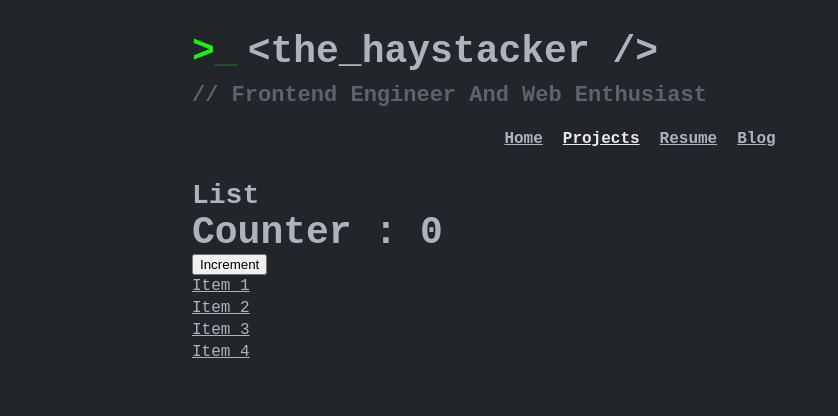
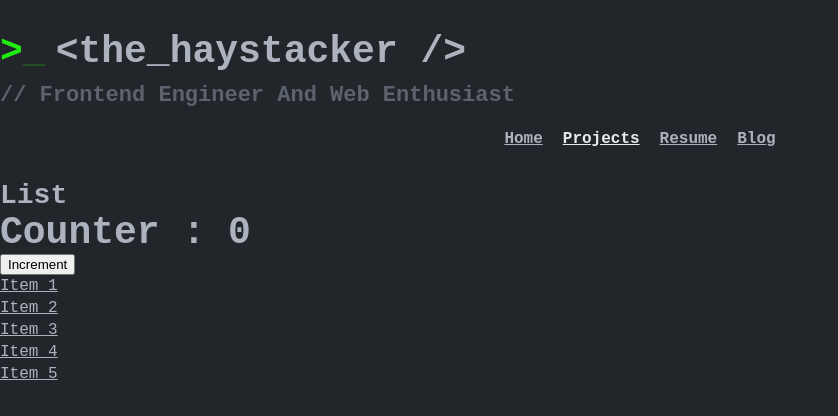
Before and after one commit to thehaystacker/thehaystacker, a React app: page /projects in a window 1280 px wide. Shown: the top 416 px of the page, without its empty margins (0-838 px from the left). Built offline with nearby package versions, Linux system fonts and the light colour scheme.

Commit message:
asyncComponent

```diff
--- a/src/App.js
+++ b/src/App.js
@@ -1,17 +1,21 @@
 import React from "react";
-import { BrowserRouter, Switch, Route } from "react-router-dom";
+import {createBrowserHistory} from 'history';
+import { Router, Switch, Route } from "react-router-dom";
+import asyncComponent from "./components/HOC/asyncComponent";
 import "./scss/app.scss";
 
-import Home from "./components/Home/Home";
-import Projects from "./components/Projects/Projects";
-import Resume from "./components/Resume/Resume";
-import Blog from "./components/Blog/Blog";
-import Garage from "./components/Garage/Garage";
-import Page404 from "./components/Page404/Page404";
+import Home from './components/Home/Home';
+const Projects = asyncComponent(() => import('./components/Projects/Projects'));
+const Resume = asyncComponent(() => import('./components/Resume/Resume'));
+const Blog = asyncComponent(() => import('./components/Blog/Blog'));
+const Garage = asyncComponent(() => import('./components/Garage/Garage'));
+const Page404 = asyncComponent(() => import('./components/Page404/Page404'));
+
+const history = createBrowserHistory();
 
 function App() {
   return (
-    <BrowserRouter>
+    <Router history={history}>
       <Switch>
         <Route path="/" exact component={Home} />
         <Route path="/projects" component={Projects} />
@@ -20,7 +24,7 @@
         <Route path="/garage" component={Garage} />
         <Route component={Page404} />
       </Switch>
-    </BrowserRouter>
+    </Router>
   );
 }
 
--- /dev/null
+++ b/src/components/HOC/asyncComponent.js
@@ -0,0 +1,23 @@
+import React, { Component } from "react";
+
+const asyncComponent = importComponent => {
+  return class extends Component {
+    state = {
+      component: null
+    }
+
+    componentDidMount = () => {
+      importComponent().then(cmp => {
+        this.setState({component: cmp.default})
+      })
+    }
+
+    render () {
+      const C = this.state.component;
+
+      return C ? <C {...this.props} /> : null;
+    }
+  }
+}
+
+export default asyncComponent;
--- a/src/components/Projects/List.js
+++ b/src/components/Projects/List.js
@@ -20,6 +20,15 @@
     let { pathname } = this.props.location;
     let { isExact } = this.props.match;
 
+    const projectLinks = [];
+    for (let i = 1; i <= 5; i++) {
+      projectLinks.push(
+        <li key={i}>
+          <NavLink to={`${pathname}/view/${i}`}>Item {`${i}`}</NavLink>
+        </li>
+      );
+    }
+
     return (
       <div
         className="thr-projects"
@@ -32,20 +41,7 @@
           Increment
         </button>
 
-        <ul>
-          <li>
-            <NavLink to={`${pathname}/view/1`}>Item 1</NavLink>
-          </li>
-          <li>
-            <NavLink to={`${pathname}/view/2`}>Item 2</NavLink>
-          </li>
-          <li>
-            <NavLink to={`${pathname}/view/3`}>Item 3</NavLink>
-          </li>
-          <li>
-            <NavLink to={`${pathname}/view/4`}>Item 4</NavLink>
-          </li>
-        </ul>
+        <ul>{projectLinks}</ul>
       </div>
     );
   }
```
